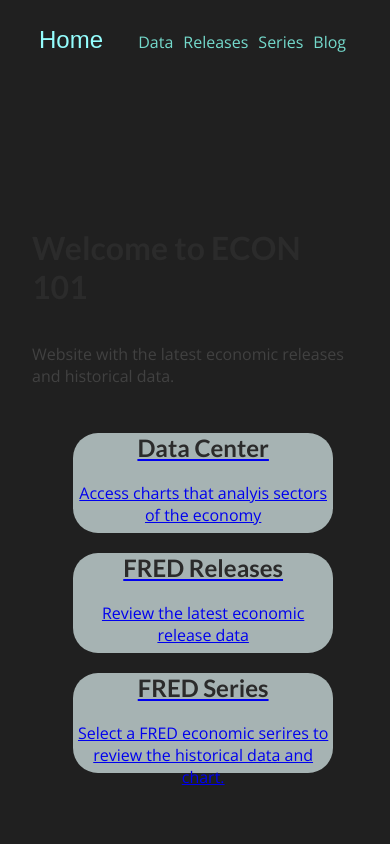
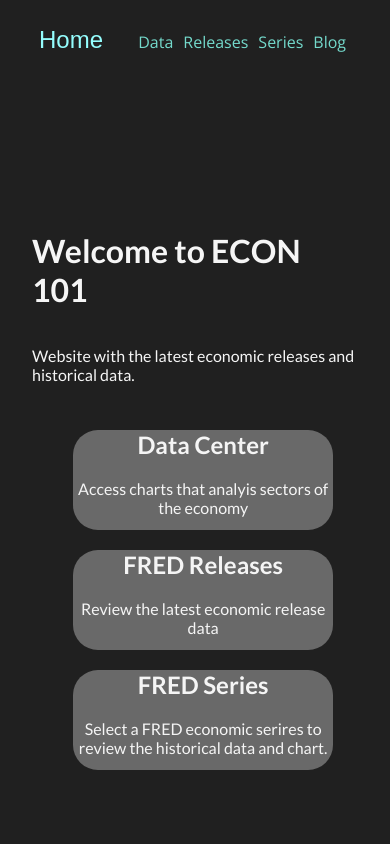
Before and after one commit to Mspagnolo27248/economics-site, a Next.js app: page / in a window 390 px wide. Shown: the top 844 px of the page. Built offline with nearby package versions, Linux system fonts and the light colour scheme.

Commit message:
css update a tags

```diff
--- a/styles/globals.css
+++ b/styles/globals.css
@@ -20,12 +20,19 @@
   font-family: 'Lato', sans-serif;
   color: #2b2b2b;
 }
+p{
+  font-family: 'Lato', sans-serif;
+  color: #2b2b2b;
+}
 
 ul {
   list-style: none;
   margin: 0;
   padding: 0;
 
+}
+a{
+  text-decoration: none;
 }
 
 
@@ -78,6 +85,7 @@
   border-radius: 25px;
   vertical-align: middle;
   min-width: 130px;
+
 }
 .card:hover{
   background-color: #414141;
@@ -89,7 +97,19 @@
     body {
         background-color: #202020;
     }
-
+    h1,
+    h2,
+    h3,
+    h4,
+    h5,
+    h6 {
+      font-family: 'Lato', sans-serif;
+      color: whitesmoke;
+    }
+    p{
+      font-family: 'Lato', sans-serif;
+      color: whitesmoke;
+    }
     .chart-container{
       position: relative;
       width:100%;
@@ -102,11 +122,12 @@
       width: auto;
       height: 100px;
       display: block;
-      background-color: rgb(166, 179, 179);
+      background-color: dimgray;
       margin: 15px;
       text-align: center;
       border-radius: 25px;
       min-width: 130px;
+
     }
 
 
```
